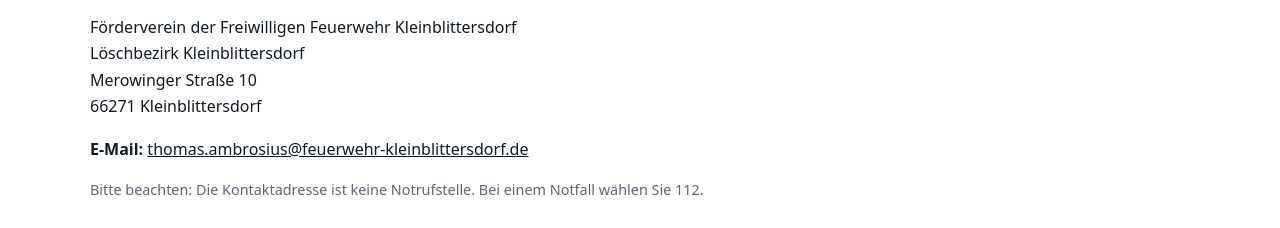
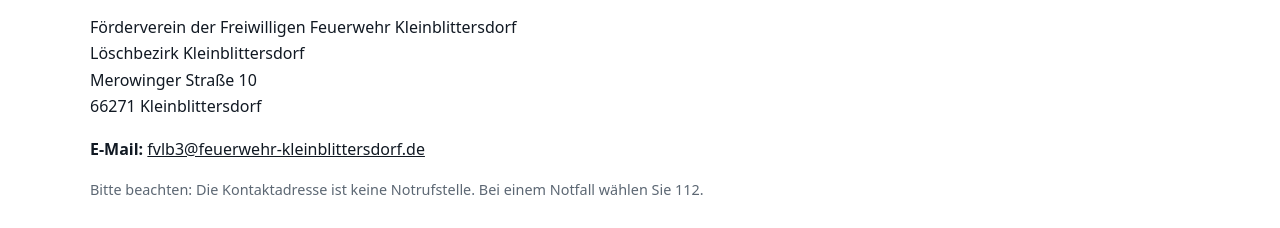
Before and after one commit to FVKleinblittersdorf/Foerderverein-Freiwillige-Feuerwehr-Kleinblittersdorf-Loeschbezirk-Kleinblittersdorf, a plain HTML site: page index.html in a window 1280 px wide. Shown: the part 2560-2788 px from the top of the page. Drawn offline with Linux system fonts and the light colour scheme.

Commit message:
Change contact email address in index.html
Updated contact email in the contact section of the HTML.

```diff
--- a/index.html
+++ b/index.html
@@ -7,7 +7,7 @@
 <section id="ueber-uns"><div class="wrap"><h2>Unser Förderverein</h2><p class="lead">Der Förderverein der Freiwilligen Feuerwehr Kleinblittersdorf – Löschbezirk Kleinblittersdorf – unterstützt die Arbeit der Feuerwehr und das ehrenamtliche Engagement vor Ort. Gemeinsam können wir Projekte und Aktivitäten ermöglichen, die über die reguläre Ausstattung hinausgehen.</p><div class="grid"><div class="card"><div class="symbol">🚒</div><h3>Feuerwehr fördern</h3><p>Wir setzen uns für die Unterstützung des Löschbezirks Kleinblittersdorf ein.</p></div><div class="card"><div class="symbol">🤝</div><h3>Gemeinschaft stärken</h3><p>Wir unterstützen das Miteinander und das ehrenamtliche Engagement.</p></div><div class="card"><div class="symbol">❤️</div><h3>Mitmachen</h3><p>Auch ohne aktiven Feuerwehrdienst können Sie die Feuerwehr vor Ort unterstützen.</p></div></div></div></section>
 <section id="mitglied"><div class="wrap"><h2>Mitglied werden</h2><p class="lead">Mit Ihrer Mitgliedschaft helfen Sie dabei, die Arbeit des Fördervereins langfristig zu sichern.</p><div class="highlight"><h3>Ab 24 € im Jahr</h3><p>Der beschlossene Mindestbeitrag beträgt 2 € pro Monat, also 24 € jährlich. Ein freiwillig höherer Jahresbeitrag ist möglich.</p><a class="btn" href="downloads/Mitgliedsantrag_SEPA_Datenschutz.pdf" download>Mitgliedsantrag &amp; SEPA herunterladen (PDF)</a><a class="btn alt" href="downloads/Vereinssatzung.pdf" download>Vereinssatzung (PDF)</a></div><p class="small">Das PDF enthält Mitgliedsantrag, SEPA-Lastschriftmandat und Datenschutzhinweis. Bitte ausgefüllt und unterschrieben an <a href="mailto:thomas.ambrosius@feuerwehr-kleinblittersdorf.de">thomas.ambrosius@feuerwehr-kleinblittersdorf.de</a> zurücksenden. Bitte keine Bankdaten über unverschlüsselte E-Mail versenden, wenn Sie dies vermeiden können; alternativ postalisch einreichen.</p></div></section>
 <section id="aktuelles"><div class="wrap"><h2>Aktuelles & Veranstaltungen</h2><div class="grid"><div class="card"><p class="small">10. November 2026</p><h3>Gründung des Fördervereins</h3><p>Der Förderverein wurde gegründet. Wir freuen uns über Menschen, die unsere Arbeit unterstützen möchten.</p></div><div class="card"><p class="small">Mitgliedschaft</p><h3>Unterstützer gesucht</h3><p>Werden Sie Teil unserer Gemeinschaft – mit einem Jahresbeitrag ab 24 €.</p></div><div class="card"><p class="small">Weitere Informationen folgen</p><h3>Veranstaltungen</h3><p>Hier informieren wir künftig über Termine, Projekte und Neuigkeiten des Vereins.</p></div></div></div></section>
-<section id="kontakt"><div class="wrap"><h2>Kontakt</h2><p>Förderverein der Freiwilligen Feuerwehr Kleinblittersdorf<br>Löschbezirk Kleinblittersdorf<br>Merowinger Straße 10<br>66271 Kleinblittersdorf</p><p><strong>E-Mail:</strong> <a href="mailto:thomas.ambrosius@feuerwehr-kleinblittersdorf.de">thomas.ambrosius@feuerwehr-kleinblittersdorf.de</a></p><p class="small">Bitte beachten: Die Kontaktadresse ist keine Notrufstelle. Bei einem Notfall wählen Sie 112.</p></div></section>
+<section id="kontakt"><div class="wrap"><h2>Kontakt</h2><p>Förderverein der Freiwilligen Feuerwehr Kleinblittersdorf<br>Löschbezirk Kleinblittersdorf<br>Merowinger Straße 10<br>66271 Kleinblittersdorf</p><p><strong>E-Mail:</strong> <a href="mailto:fvlb3@feuerwehr-kleinblittersdorf.de">fvlb3@feuerwehr-kleinblittersdorf.de</a></p><p class="small">Bitte beachten: Die Kontaktadresse ist keine Notrufstelle. Bei einem Notfall wählen Sie 112.</p></div></section>
 <section id="rechtliches"><
 <section id="rechtliches">
   <div class="wrap">
```
